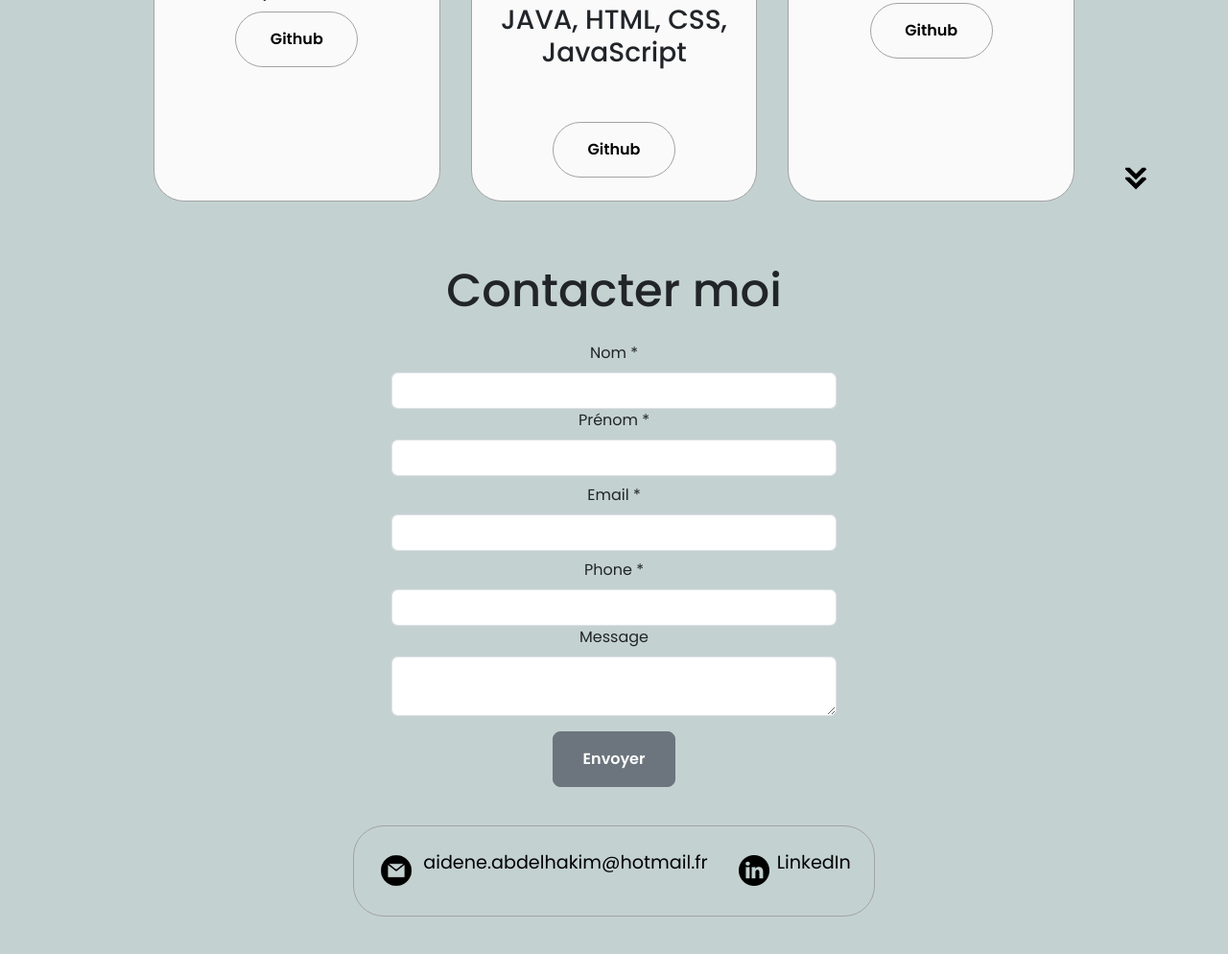
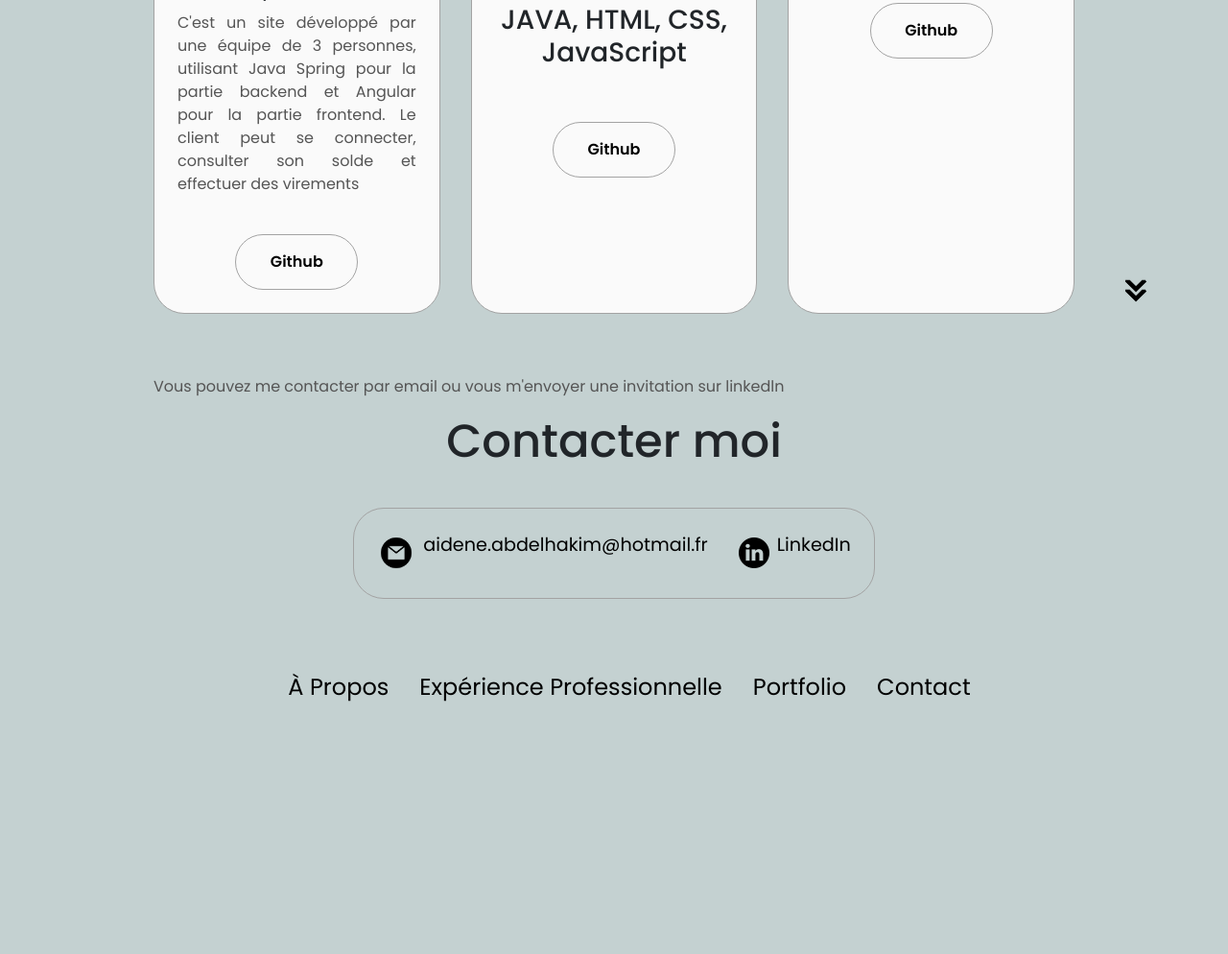
Before and after one commit to aaidene/portfolio2023, a plain HTML site: page index.html in a window 1280 px wide. Shown: the part 2979-3973 px from the top of the page at 96% size. After the commit the page ends 3843 px from the top, so only its background shows below. Drawn offline with nearby package versions, Linux system fonts and the light colour scheme.

Commit message:
Add files via upload

```diff
--- a/index.html
+++ b/index.html
@@ -205,7 +205,9 @@
                     <h2 class="experience-sub-title project-title">Projet banque en ligne </h2>
 
                     <h3>JAVA, ANGULAR</h3>
-
+                    <p class="section__text__p1 " class="text-justify">
+                        C'est un site développé par une équipe de 3 personnes, utilisant Java Spring pour la partie backend et Angular pour la partie frontend. Le client peut se connecter, consulter son solde et effectuer des virements </p>
+                    </br>
 
                     <div class="btn-container">
                         <button class="btn btn-color-2 project-btn" onclick="location.href='https://github.com/'">
@@ -251,29 +253,8 @@
     </section>
     <section id="contact">
 
+        <p class="section__text__p1">Vous pouvez me contacter par email ou vous m'envoyer une invitation sur linkedln</p>
         <h1 class="title">Contacter moi</h1>
-        <div class="text-center d-flex align-items-center justify-content-center">
-
-
-            <form action="" class=" w-50 p-2">
-                <label for="" class="form-label mt-2">Nom *</label>
-                <input type="text" class="form-control">
-                <label for="" class="form-label ">Prénom *</label>
-                <input type="text" class="form-control">
-                <label for="" class="form-label mt-2">Email  *</label>
-                <input type="email" class="form-control">
-                <label for="" class="form-label mt-2">Phone  *</label>
-                <input type="tel" class="form-control">
-
-
-                <label for="" class="form-label">Message</label>
-                <textarea name="" class="form-control"></textarea>
-                <button type="submit" class="btn btn btn-secondary mt-3 rounded-3 ">Envoyer</button>
-            </form>
-        </div>
-
-
-
 
         <div class="contact-info-upper-container">
 
```
